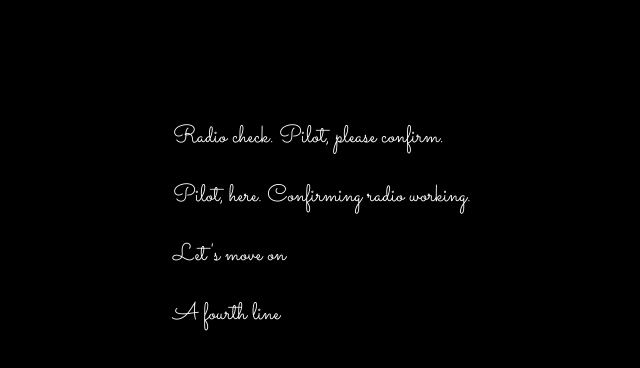
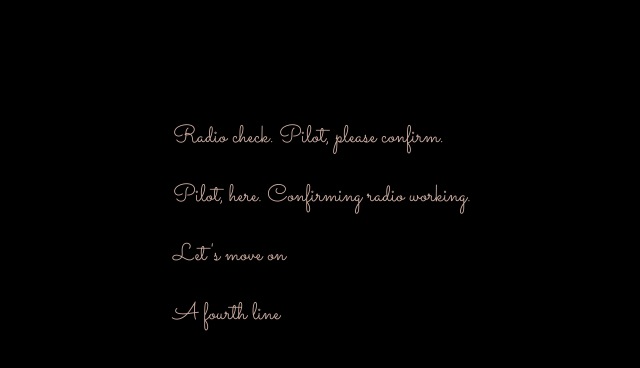
Before and after one commit to jkamponsah/communication-log, a plain HTML site: page index.html in a window 1280 px wide. Shown: the whole page, without its empty margins (147-787 px from the left). Drawn offline with Linux system fonts and the light colour scheme.

Commit message:
changed 'color' line of style.css

```diff
--- a/style.css
+++ b/style.css
@@ -1,5 +1,5 @@
 body {
-   color: white;
+   color: #ccada0;
    background-color: black;
    font-family: 'Sacramento', cursive;
    font-size: 150%;
```
